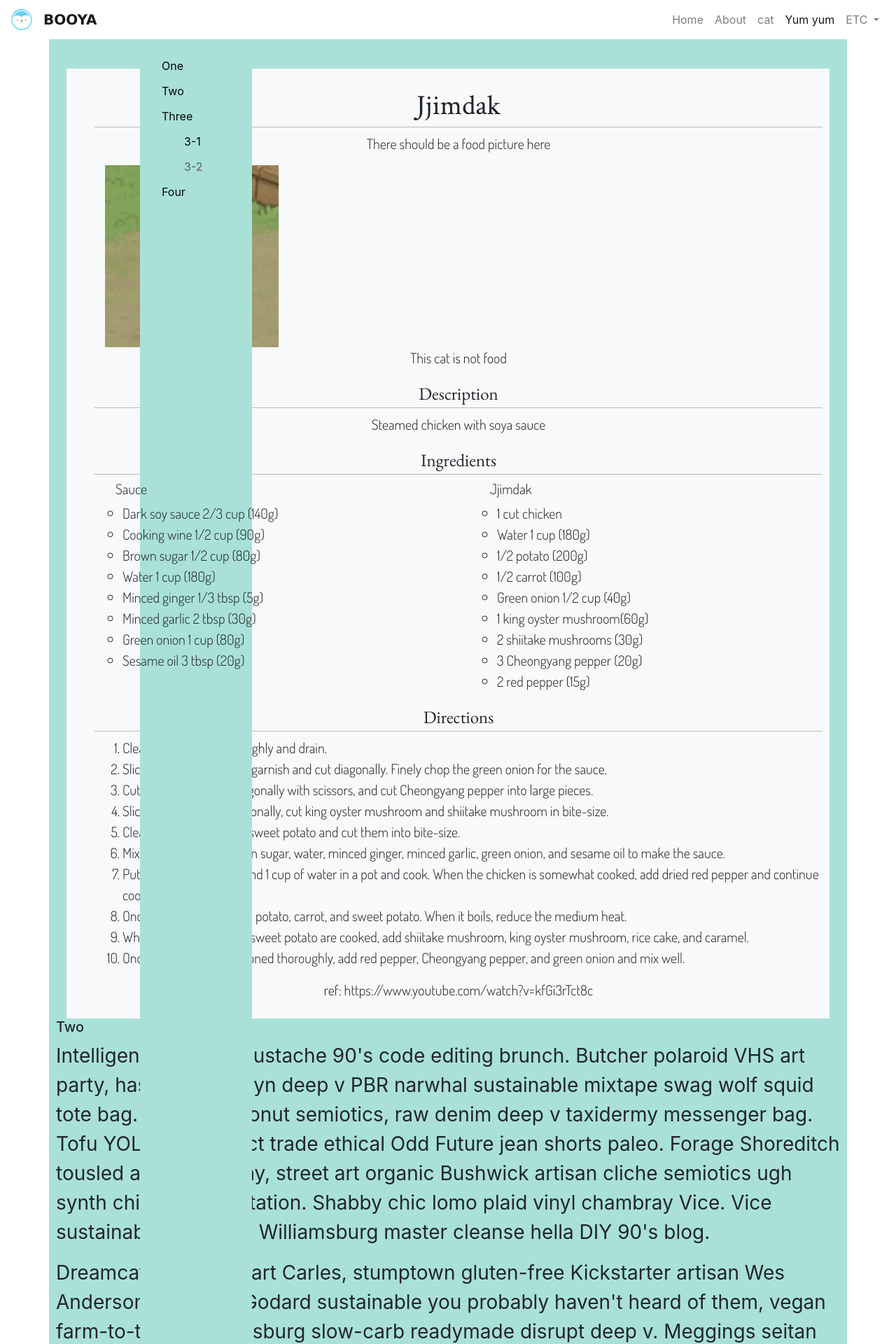
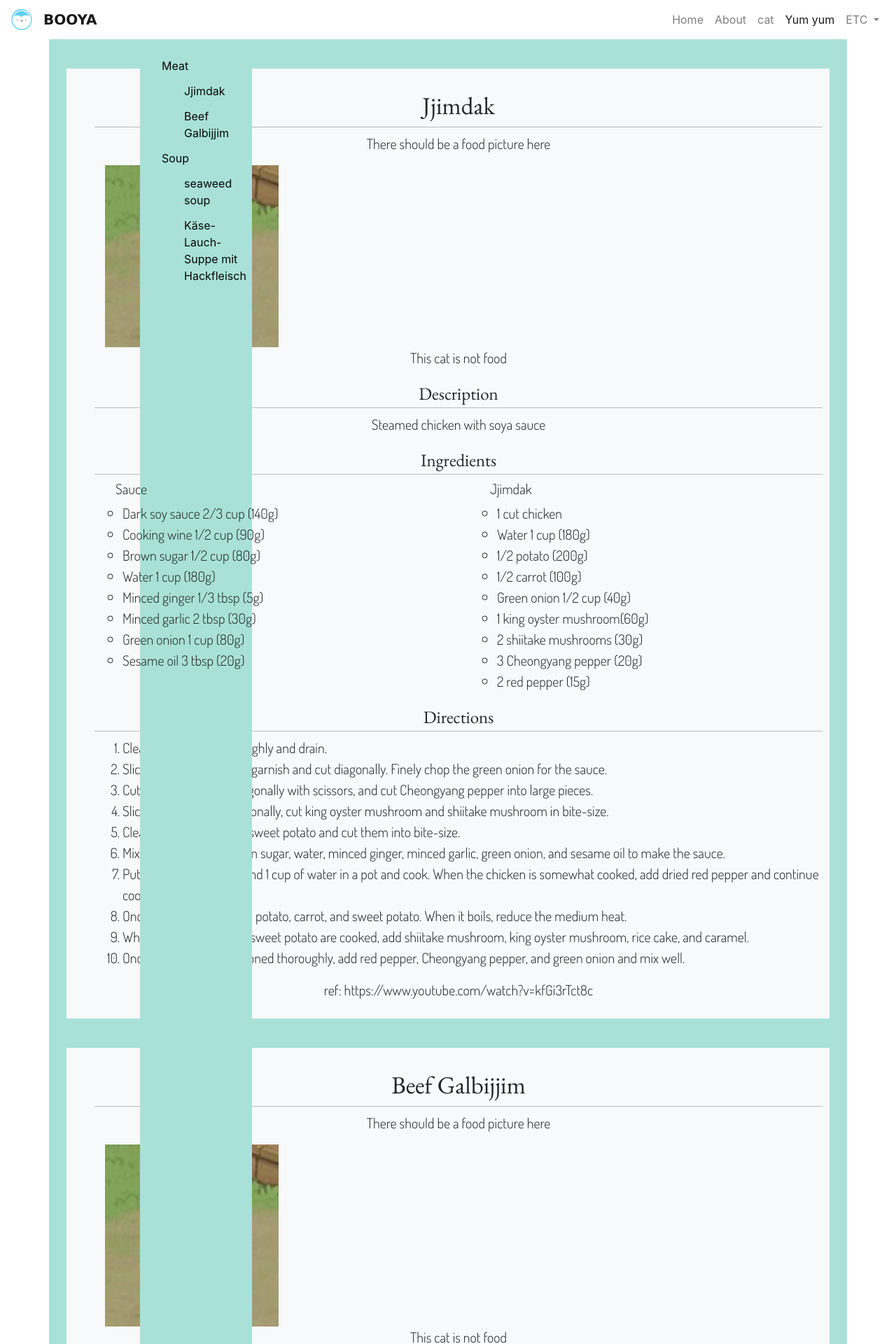
Before and after one commit to supermegaukulele/booya, a Jekyll site: the page built from yumyum.html, in a window 1280 px wide. Shown: the top 1920 px of the page at 70% size. Built offline with Jekyll 4.4.1, drawn with Linux system fonts in a browser that asks for light colours; nearby versions of some CDN libraries; some of the changed text lies outside the part shown.

Commit message:
yumpost with jekyll data style

```diff
--- a/styles/styles.css
+++ b/styles/styles.css
@@ -113,8 +113,9 @@ body {
 
 
 .recipe h1 {
-    font-family: 'Crimson Text', serif;
+    font-family: 'EB Garamond', serif;
     text-align: center;
+    font-size: 35px;
     border-bottom: 1px solid rgb(189, 187, 187);
     line-height: 60px;
 }
--- a/yumyum.html
+++ b/yumyum.html
@@ -5,25 +5,30 @@ layout: default
 <main>
     <nav class="container" id="sidebar">
         <nav class="nav flex-md-column flex-row justify-content-between">
-            <li class="nav-item"><a class="nav-link pl-3" href="#One">One</a></li>
-            <li class="nav-item"><a class="nav-link pl-3" href="#Two">Two</a></li>
-            <li class="nav-item"><a class="nav-link pl-3" href="#Three">Three</a></li>
-            <li class="nav-item"><a class="nav-link pl-5" href="#Threeone"> 3-1</a></li>
-            <li class="nav-item"><a class="nav-link pl-5"" href=" #Threetwo"> 3-2</a></li>
-            <li class="nav-item"><a class="nav-link pl-3" href="#Four">Four</a></li>
+
+            <li class="nav-item"><a class="nav-link pl-3" href="#One">Meat</a></li>
+            {% for yumpost in site.data.yum.meat %}
+            <li class="nav-item"><a class="nav-link pl-5" href="#{{yumpost.num}}"> {{yumpost.title}}</a></li>
+            {% endfor %}
+            <li class="nav-item"><a class="nav-link pl-3" href="#Two">Soup</a></li>
+            {% for yumpost in site.data.yum.soup %}
+            <li class="nav-item"><a class="nav-link pl-5" href="#{{yumpost.num}}"> {{yumpost.title}}</a></li>
+            {% endfor %}
         </nav>
     </nav>
 
 
     <div class="container yummain">
 
-
         <section id="One">
+        </section>
+        {% for yumpost in site.data.yum.meat %}
+        <section id="{{yumpost.num}}">
             <div class="container">
                 <br>
                 <div class="container bg-light recipe">
 
-                    {% for yumpost in site.data.jjimdak %}
+
                     <h1>{{yumpost.title}}</h1>
 
                     <div class="container foodpic bg-light">
@@ -32,9 +37,7 @@ layout: default
                         <p>This cat is not food</p>
                     </div>
                     <h2>Description</h2>
-
                     <p>{{yumpost.description}}</p>
-
                     <h2> Ingredients</h2>
                     <div class="row">
                         <div class="col">
@@ -71,114 +74,60 @@ layout: default
 
                     <p>ref: {{yumpost.source}}</p>
 
-                    {% endfor %}
-
                 </div>
-
-
-
             </div>
 
-
-        </section>
-        <section id="Two">
-            <h5>Two</h5>
-            <p>Intelligentsia salvia mustache 90's code editing brunch. Butcher polaroid VHS art party, hashtag Brooklyn
-                deep v
-                PBR narwhal sustainable mixtape swag wolf squid tote bag. Tote bag cronut semiotics, raw denim deep v
-                taxidermy
-                messenger bag. Tofu YOLO Etsy, direct trade ethical Odd Future jean shorts paleo. Forage Shoreditch
-                tousled
-                aesthetic irony, street art organic Bushwick artisan cliche semiotics ugh synth chillwave meditation.
-                Shabby
-                chic lomo plaid vinyl chambray Vice. Vice sustainable cardigan, Williamsburg master cleanse hella DIY
-                90's
-                blog.
-            </p>
-
-            <p>Dreamcatcher street art Carles, stumptown gluten-free Kickstarter artisan Wes Anderson wolf pug. Godard
-                sustainable you probably haven't heard of them, vegan farm-to-table Williamsburg slow-carb readymade
-                disrupt
-                deep v.
-                Meggings seitan Wes Anderson semiotics, cliche American Apparel whatever. Helvetica cray plaid, vegan
-                brunch
-                Banksy leggings +1 direct trade. Wayfarers codeply PBR selfies. Banh mi McSweeney's Shoreditch selfies,
-                forage
-                fingerstache food truck occupy YOLO Pitchfork fixie iPhone fanny pack art party Portland.</p>
-
+            {% endfor %}
         </section>
 
 
-        <section id="Three">
-            <h5>Three</h5>
-            <p>Ethical Kickstarter PBR asymmetrical lo-fi. Dreamcatcher street art Carles, stumptown gluten-free
-                Kickstarter
-                artisan Wes Anderson wolf pug. Godard sustainable you probably haven't heard of them, vegan
-                farm-to-table
-                Williamsburg
-                slow-carb readymade disrupt deep v. Meggings seitan Wes Anderson semiotics, cliche American Apparel
-                whatever.
-                Helvetica cray plaid, vegan brunch Banksy leggings +1 direct trade. Wayfarers codeply PBR selfies. Banh
-                mi
-                McSweeney's Shoreditch selfies, forage fingerstache food truck occupy YOLO Pitchfork fixie iPhone fanny
-                pack
-                art
-                party Portland.</p>
+        <section id="Two">
         </section>
-
-        <section id="Threeone">
-            <h6>Three A</h6>
-            <p>PBR narwhal sustainable mixtape swag wolf squid tote bag plus and them then Helvetica cray plaid,
-                vegan
-                brunch Banksy leggings +1 direct trade. Wayfarers codeply PBR selfies. Banh mi McSweeney's
-                Shoreditch
-                selfies,
-                forage fingerstache food truck occupy YOLO Pitchfork fixie MDO of twitter fame iPhone fanny pack art
-                party
-                Portland. dd Future jean shorts paleo. Forage Shoreditch tousled aesthetic irony, street art organic
-                Bushwick
-                artisan cliche semiotics ugh synth chillwave meditation. Shabby chic lomo plaid vinyl chambray Vice.
-                Vice
-                sustainable cardigan!</p>
-        </section>
-
-        <section id="Threetwo">
-            <h6>Three B</h6>
-            <p>Helvetica cray plaid, vegan brunch Banksy leggings +1 direct trade. Wayfarers codeply PBR selfies.
-                Banh
-                mi
-                McSweeney's Shoreditch selfies, forage fingerstache food truck occupy YOLO Pitchfork fixie iPhone
-                fanny
-                pack
-                art party Portland. PBR narwhal sustainable mixtape swag wolf squid tote bag. Godard sustainable you
-                probably haven't heard of them, vegan farm-to-table Williamsburg slow-carb readymade disrupt deep v.
-                Meggings
-                seitan Wes Anderson semiotics, cliche American Apparel whatever. Helvetica cray plaid, vegan brunch
-                Banksy
-                leggings +1 direct trade. Wayfarers codeply PBR selfies. </p>
-        </section>
+        {% for yumpost in site.data.yum.soup %}
+        <section id="{{yumpost.num}}">
+            <div class="container">
+                <br>
+                <div class="container bg-light recipe">
 
 
+                    <h1>{{yumpost.title}}</h1>
 
-        <section id="Four">
-            <h5>4</h5>
-            <p>Ethical Kickstarter PBR asymmetrical lo-fi. Dreamcatcher street art Carles, stumptown gluten-free
-                Kickstarter
-                artisan Wes Anderson wolf pug. Godard sustainable you probably haven't heard of them, vegan
-                farm-to-table
-                Williamsburg
-                slow-carb readymade disrupt deep v. Meggings seitan Wes Anderson semiotics, cliche American Apparel
-                whatever.
-                Helvetica cray plaid, vegan brunch Banksy leggings +1 direct trade. Wayfarers codeply PBR selfies. Banh
-                mi
-                McSweeney's Shoreditch selfies, forage fingerstache food truck occupy YOLO Pitchfork fixie iPhone fanny
-                pack
-                art
-                party Portland.</p>
+                    <div class="container foodpic bg-light">
+                        <p>There should be a food picture here</p>
+                        <img src="{{site.baseurl}}/images/cat.jpeg" class="img-fluid" alt="" loading="lazy">
+                        <p>This cat is not food</p>
+                    </div>
+                    <h2>Description</h2>
 
+                    <p>{{yumpost.description}}</p>
+
+                    <h2> Ingredients</h2>
+                    <div class="row">
+                        <div class="col">
+                            <h3>{{yumpost.title}}</h3>
+                            <ul>
+                                {% assign ingredientmainy = yumpost.ingredientmain | split: ", " %}
+                                {% for member in ingredientmainy %}
+                                <li>{{ member }}</li>
+                                {% endfor %}
+                            </ul>
+                        </div>
+                    </div>
+
+                    <h2> Directions</h2>
+
+                    <ol> {% assign directiony = yumpost.direction | split: " - " %}
+                        {% for member in directiony %}
+                        <li>{{ member }}</li>
+                        {% endfor %}
+                    </ol>
+
+                    <p>ref: {{yumpost.source}}</p>
+
+                </div>
+            </div>
+
+            {% endfor %}
         </section>
-
-
-
     </div>
 </main>
```
Also changed, not shown: _data/jjimdak.yml (deleted, +0 -7 lines), _data/yum/meat.yml (added, +17 -0 lines), _data/yum/soup.yml (added, +13 -0 lines).
